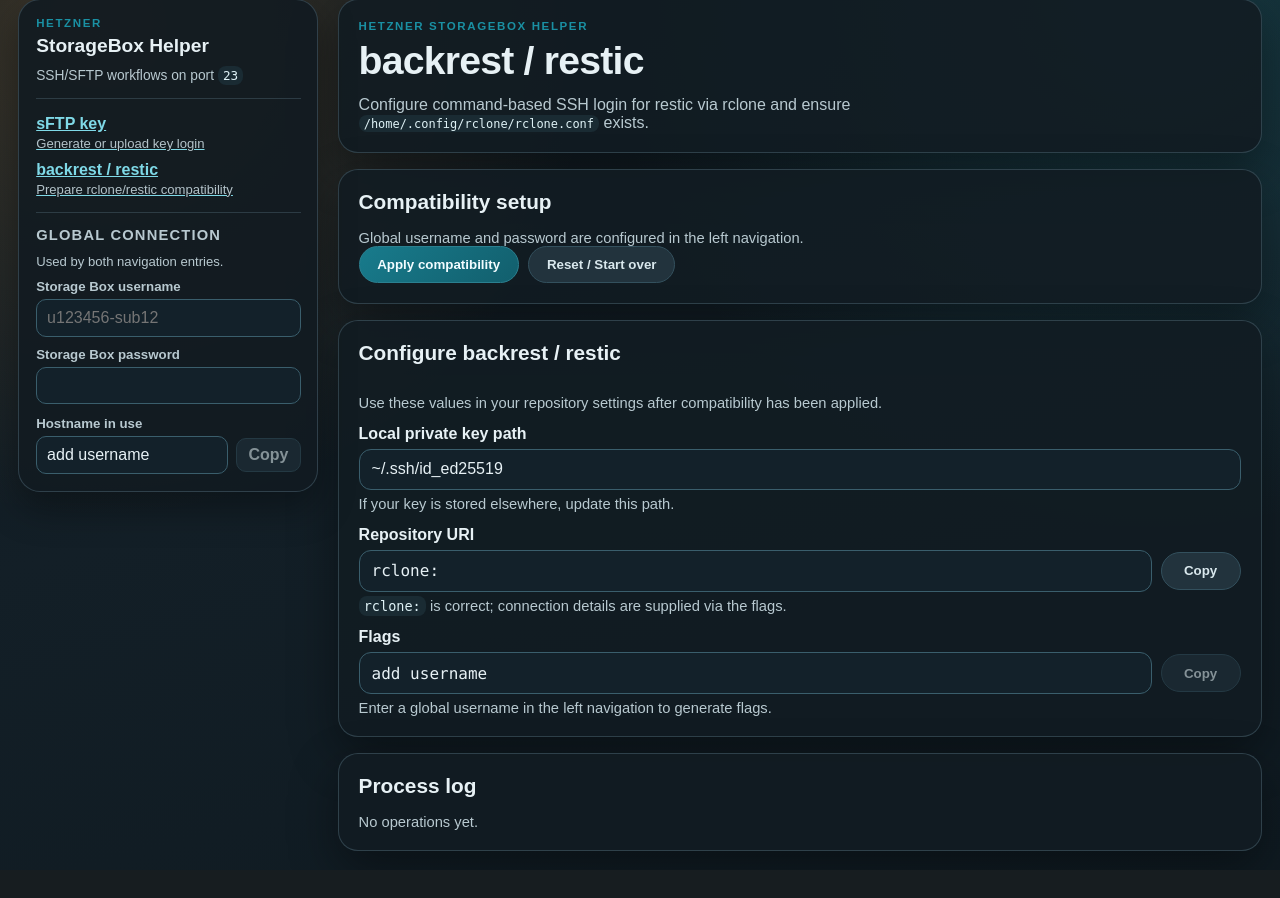
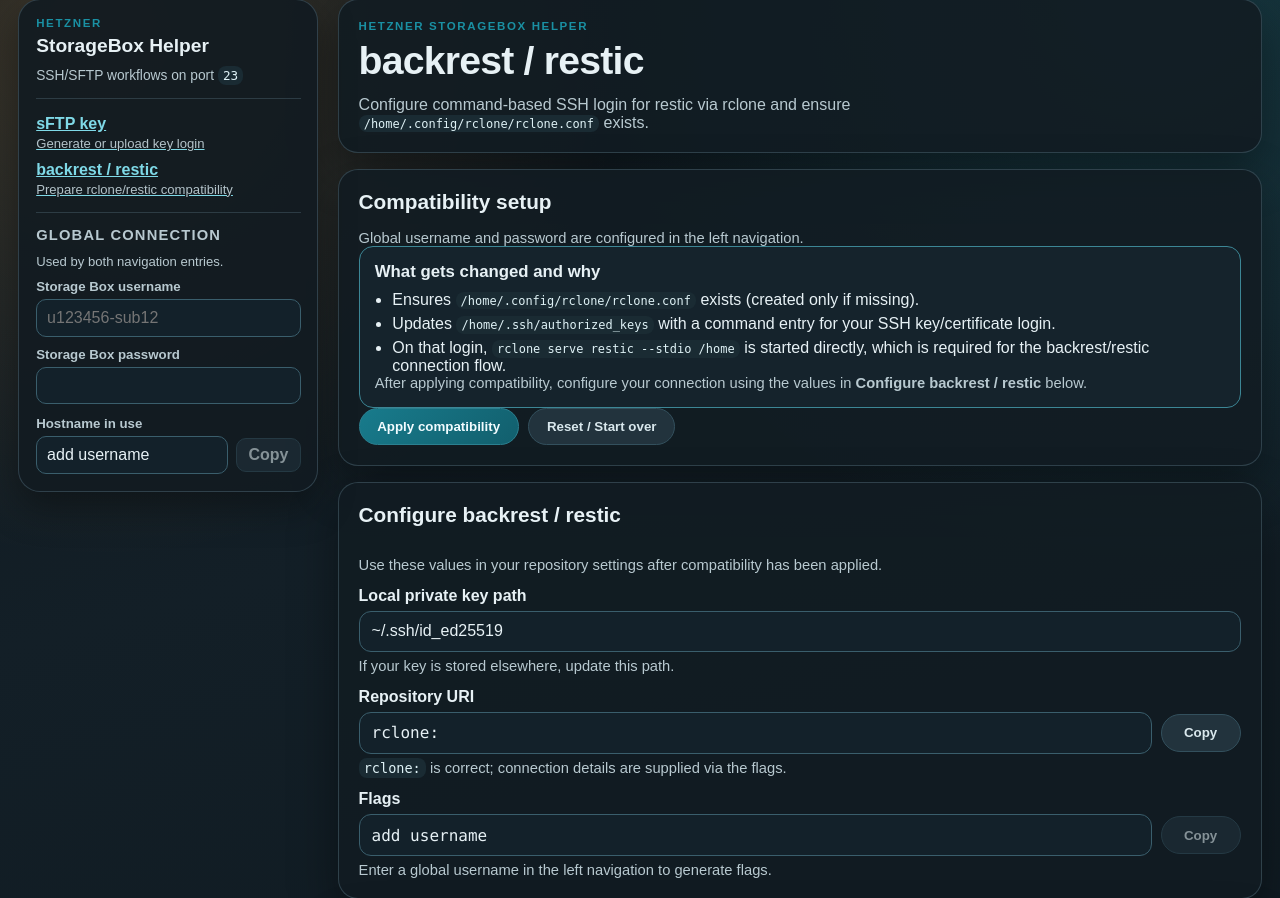
Before and after one commit to ruepp-jenkins/storagebox-privatekey, an ASP.NET Core app: page /backrest-restic in a window 1280 px wide. Shown: the part 19-917 px from the top of the page. Before the commit the page ends 875 px from the top, so only its background shows below. Run offline with ASP.NET Core 8, Linux system fonts and the light colour scheme; style sheets or scripts are compiled from the project's sources.

Commit message:
add info block

```diff
--- a/StorageBoxKeyTool.Client/Pages/BackrestRestic.razor
+++ b/StorageBoxKeyTool.Client/Pages/BackrestRestic.razor
@@ -24,6 +24,16 @@
         <EditForm EditContext="@_editContext" OnSubmit="HandleSubmitAsync" class="form-grid" autocomplete="off">
             <DataAnnotationsValidator />
             <ValidationSummary class="validation-summary" />
+
+            <div class="field-full setup-info">
+                <h3>What gets changed and why</h3>
+                <ul>
+                    <li>Ensures <code>/home/.config/rclone/rclone.conf</code> exists (created only if missing).</li>
+                    <li>Updates <code>/home/.ssh/authorized_keys</code> with a command entry for your SSH key/certificate login.</li>
+                    <li>On that login, <code>rclone serve restic --stdio /home</code> is started directly, which is required for the backrest/restic connection flow.</li>
+                </ul>
+                <p class="field-hint">After applying compatibility, configure your connection using the values in <strong>Configure backrest / restic</strong> below.</p>
+            </div>
 
             <div class="actions field-full">
                 <button type="submit" class="btn btn-primary" disabled="@IsBusy">
--- a/StorageBoxKeyTool.Client/Pages/BackrestRestic.razor.css
+++ b/StorageBoxKeyTool.Client/Pages/BackrestRestic.razor.css
@@ -123,6 +123,24 @@
     border: 1px solid var(--field-border);
     border-radius: 14px;
     padding: 0.95rem;
+}
+
+.setup-info {
+    background: color-mix(in oklab, var(--surface-soft) 86%, #132026);
+    border: 1px solid color-mix(in oklab, var(--accent) 40%, var(--field-border));
+    border-radius: 14px;
+    padding: 0.95rem;
+}
+
+.setup-info h3 {
+    margin: 0 0 0.55rem;
+}
+
+.setup-info ul {
+    margin: 0;
+    padding-left: 1.1rem;
+    display: grid;
+    gap: 0.4rem;
 }
 
 .config-panel {
```
